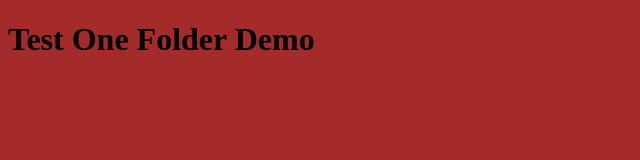
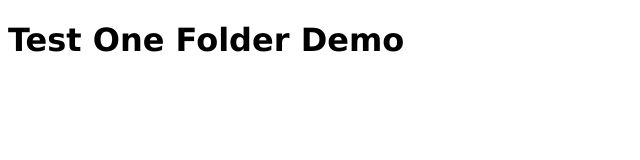
Before and after one commit to kabway/testone, a plain HTML site: page index.html in a window 1280 px wide. Shown: the whole page, without its empty margins (0-640 px from the left). Drawn offline with Linux system fonts and the light colour scheme.

Commit message:
Style added

```diff
--- a/style.css
+++ b/style.css
@@ -1,4 +1,5 @@
 body
 {
-    background-color: brown;
+    background-color: white;
+    font-family: Verdana, Geneva, Tahoma, sans-serif;
 }
```
